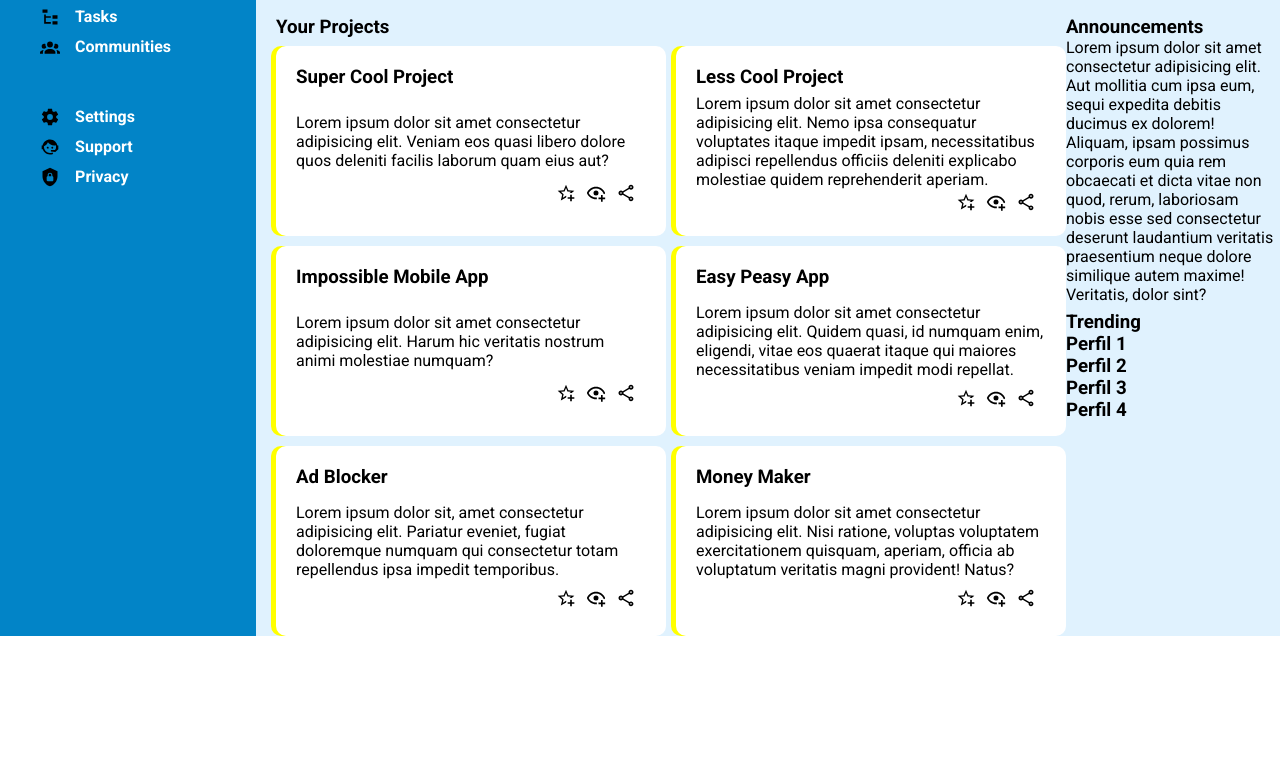
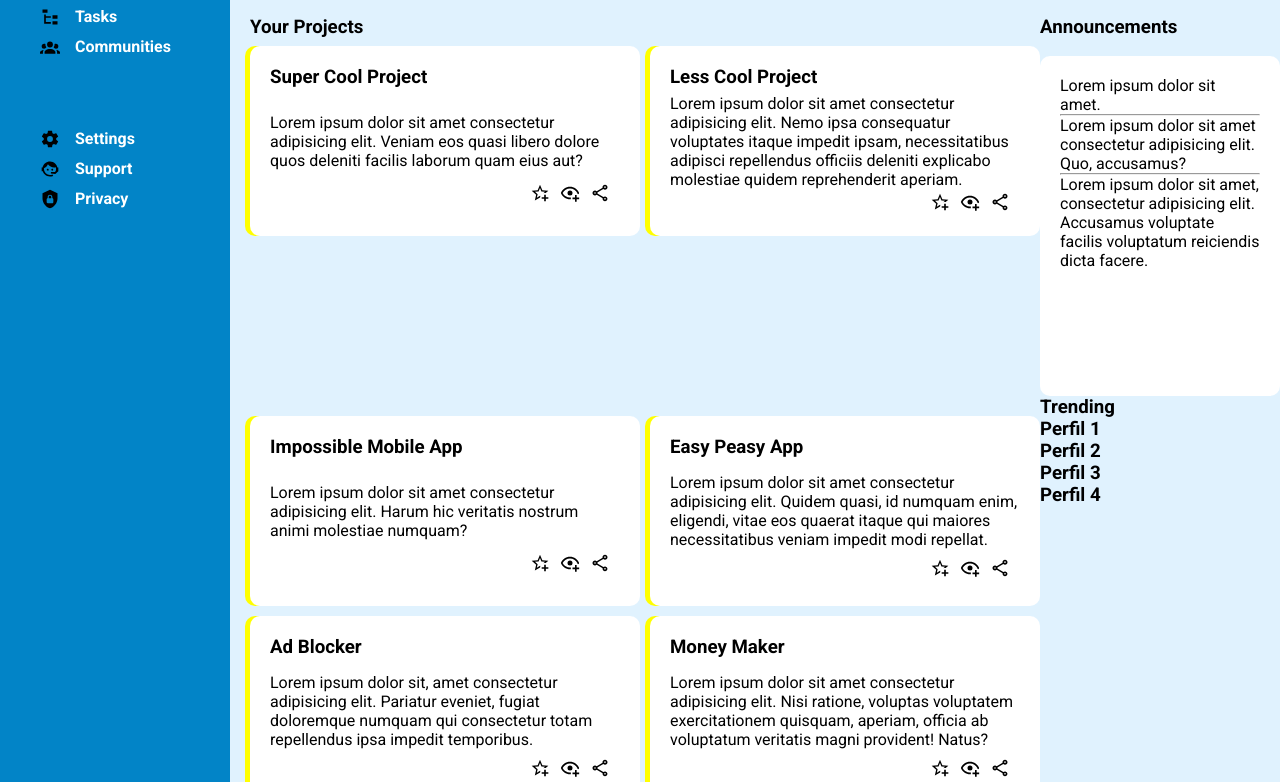
Before and after one commit to gqToru/Admin-Dashboard, a plain HTML site: page index.html in a window 1280 px wide. Shown: the part 183-965 px from the top of the page. Before the commit the page ends 819 px from the top, so only its background shows below. Drawn offline with Linux system fonts and the light colour scheme.

Commit message:
card_announcements

```diff
--- a/index.html
+++ b/index.html
@@ -320,12 +320,17 @@
         <div id="announcements">
           <h3>Announcements</h3>
           <div id="card_announcements">
-            Lorem ipsum dolor sit amet consectetur adipisicing elit. Aut
-            mollitia cum ipsa eum, sequi expedita debitis ducimus ex dolorem!
-            Aliquam, ipsam possimus corporis eum quia rem obcaecati et dicta
-            vitae non quod, rerum, laboriosam nobis esse sed consectetur
-            deserunt laudantium veritatis praesentium neque dolore similique
-            autem maxime! Veritatis, dolor sint?
+            <div id="card_ann_content">Lorem ipsum dolor sit amet.</div>
+            <hr />
+            <div id="card_ann_content">
+              Lorem ipsum dolor sit amet consectetur adipisicing elit. Quo,
+              accusamus?
+            </div>
+            <hr />
+            <div id="card_ann_content">
+              Lorem ipsum dolor sit amet, consectetur adipisicing elit.
+              Accusamus voluptate facilis voluptatum reiciendis dicta facere.
+            </div>
           </div>
         </div>
         <div id="trending">
--- a/style.css
+++ b/style.css
@@ -221,6 +221,19 @@
 #announcements {
   margin-top: 30px;
   grid-column: 2 / 3;
+  display: grid;
+  grid-template-rows: 30px 1fr;
+  justify-content: center;
+  gap: 10px;
+}
+
+#card_announcements {
+  height: 300px;
+  width: 200px;
+  grid-row: 2 / 3;
+  background-color: white;
+  border-radius: 10px;
+  padding: 20px;
 }
 
 #trending {
```
